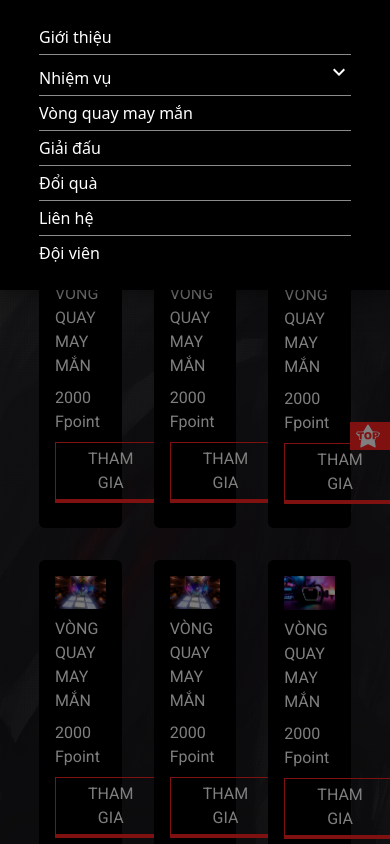
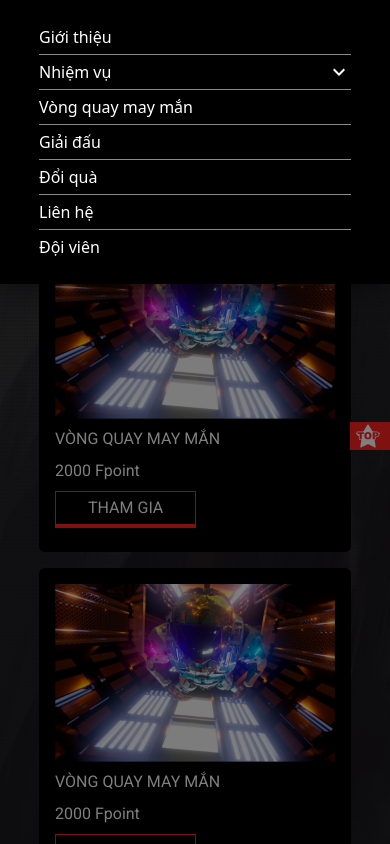
Before and after one commit to TienTein/fumeli, a Next.js app: page /mission in a window 390 px wide. Both pictures are taken after a click on the button 0 px from the left and 20 px from the top of the page. Shown: the top 844 px of the page. Built offline with nearby package versions, Linux system fonts and the light colour scheme.

Commit message:
responsive mission + fixed menu drawler

```diff
--- a/app/components/DrawlerHeader.js
+++ b/app/components/DrawlerHeader.js
@@ -1,5 +1,5 @@
 "use client";
-import React, { useState } from "react";
+import React, { useState, useRef, useEffect } from "react";
 import Link from "next/link";
 import { usePathname } from "next/navigation";
 import { Drawer, IconButton } from "@mui/material";
@@ -9,12 +9,27 @@ import ArrowForwardIosIcon from "@mui/icons-material/ArrowForwardIos";
 
 export default function DrawlerHeader() {
   const pathname = usePathname();
+  const [active, setActive] = useState(false);
 
   const [openDrawer, setOpenDrawer] = useState(false);
-  const [openMissionMenu, setOpenMissionMenu] = useState(false);
-  const handleOpenMissionMenu = () => {
-    setOpenMissionMenu(!openMissionMenu);
-  };
+  const [showMenu, setShowMenu] = useState(false);
+  const menuRef = useRef(null);
+
+  const toggleMenu = () => setShowMenu(true);
+
+  useEffect(() => {
+    const handleOutsideClick = (event) => {
+      if (menuRef.current && !menuRef.current.contains(event.targe)) {
+        setShowMenu(false);
+      }
+    };
+
+    window.addEventListener("mousedown", handleOutsideClick);
+
+    return () => {
+      window.removeEventListener("mousedown", handleOutsideClick);
+    };
+  }, []);
   return (
     <>
       <Drawer
@@ -22,58 +37,57 @@ export default function DrawlerHeader() {
         onClose={() => setOpenDrawer(false)}
         anchor="top"
       >
-        <div className="bg-black text-white px-[10vw] [&>*]:border-b-[#8B8B8B] [&>*]:border-b-[1px] [&>*]:w-full [&>*]:py-[5px] py-[20px]">
+        <div className="bg-black text-white px-[10vw] [&>*]:border-b-[#8B8B8B] [&>*]:border-b [&>*]:w-full [&>*]:py-[5px] py-[20px] [&>a]:block">
           <Link
             href="/introduction"
-            className={`block  ${
+            className={`${
               pathname === "/introduction"
                 ? "border-b-2 border-[#FF2423] text-[#FF2423]"
                 : ""
-            } `}
+            }`}
             aria-current="page"
             onClick={() => setOpenDrawer(false)}
           >
             Giới thiệu
           </Link>
 
-          <button
-            className={`flex justify-between items-baseline transition-[500ms] ${
-              openMissionMenu ? "text-[#FF2423]" : null
-            }`}
-            onClick={handleOpenMissionMenu}
+          <Link
+            onMouseEnter={toggleMenu}
+            className={`${
+              active ? "text-[#FF2423]" : ""
+            } hover:text-[#FF2423] w-full`}
+            href="/mission"
           >
-            Nhiệm vụ{" "}
-            {openMissionMenu ? (
-              <ArrowForwardIosIcon className="text-[16px]" />
-            ) : (
-              <KeyboardArrowDownIcon />
-            )}
-          </button>
+            <div className="w-full flex justify-between items-center">
+              <p className="w-fit p-0 m-0">Nhiệm vụ</p>
+              {showMenu ? (
+                <ArrowForwardIosIcon className="text-[16px]" />
+              ) : (
+                <KeyboardArrowDownIcon />
+              )}
+            </div>
+          </Link>
 
-          {openMissionMenu ? (
-            <div className="pl-[3vh] [&>*]:border-b-[#8B8B8B] [&>*]:border-b-[1px]  [&>*]:w-full [&>*]:py-[5px] border-none">
+          {showMenu && (
+            <ul
+              className="left-0 z-10 border-none marker:[&>*]:cursor-pointer w-48 [&>*]:py-2 [&>*]:ml-3 [&>*]:pr-4 [&>*]:border-b-[#8B8B8B] [&>*]:border-b flex flex-col"
+              ref={menuRef}
+            >
               <Link
-                href="#"
-                className="block"
-                aria-current="page"
-                onClick={() => setOpenDrawer(false)}
+                href="/mission/dailymission"
+                className="hover:text-[#FF2423]"
               >
                 Điểm danh hàng ngày
               </Link>
-              <Link
-                href="#"
-                className="block"
-                aria-current="page"
-                onClick={() => setOpenDrawer(false)}
-              >
+              <Link href="#" className="hover:text-[#FF2423]">
                 Mời bạn nhận quà
               </Link>
-            </div>
-          ) : null}
+            </ul>
+          )}
 
           <Link
             href="#"
-            className="block"
+            className=""
             aria-current="page"
             onClick={() => setOpenDrawer(false)}
           >
@@ -82,7 +96,7 @@ export default function DrawlerHeader() {
 
           <Link
             href="#"
-            className="block"
+            className=""
             aria-current="page"
             onClick={() => setOpenDrawer(false)}
           >
@@ -91,7 +105,7 @@ export default function DrawlerHeader() {
 
           <Link
             href="#"
-            className="block"
+            className=""
             aria-current="page"
             onClick={() => setOpenDrawer(false)}
           >
@@ -100,7 +114,7 @@ export default function DrawlerHeader() {
 
           <Link
             href="/contact"
-            className={`block  ${
+            className={`${
               pathname === "/contact"
                 ? "border-b-2 border-[#FF2423] text-[#FF2423]"
                 : ""
@@ -113,7 +127,7 @@ export default function DrawlerHeader() {
 
           <Link
             href="#"
-            className="block border-none"
+            className="border-none"
             aria-current="page"
             onClick={() => setOpenDrawer(false)}
           >
--- a/app/components/GLPagination.js
+++ b/app/components/GLPagination.js
@@ -1,6 +1,6 @@
 "use client";
 
-import React from "react";
+import React, { useEffect } from "react";
 import { Pagination, PaginationItem } from "@mui/material";
 import { makeStyles } from "@mui/styles";
 
@@ -26,6 +26,7 @@ const useStyles = makeStyles((theme) => ({
 }));
 
 const GLPagination = ({ pageCount, setPage }) => {
+  console.log(pageCount);
   const classes = useStyles();
   const handlePageChange = (e, page) => {
     // console.log("page", page);
--- a/app/components/MiniGames.tsx
+++ b/app/components/MiniGames.tsx
@@ -115,7 +115,7 @@ export default function MiniGames() {
           </div>
         )}
 
-        <GLPagination pages={pages} setPage={setPage} />
+        <GLPagination pageCount={pages} setPage={setPage} />
       </div>
     </div>
   );
--- a/app/components/NavbarLink.tsx
+++ b/app/components/NavbarLink.tsx
@@ -61,15 +61,21 @@ export default function NavbarLink({ isMatchLG }: { isMatchLG: boolean }) {
 
           {showMenu && (
             <ul
-              className="absolute top-[100%] rounded-md left-0 z-10 bg-white text-black [&>*]:cursor-pointer w-48 [&>*]:py-2 [&>*]:pl-3 [&>*]:pr-4"
+              className="absolute top-[100%] rounded-md left-0 z-10 bg-white text-black [&>*]:cursor-pointer w-48 [&>*]:py-2 [&>*]:pl-3 [&>*]:pr-4 [&>*]:block"
               ref={menuRef}
             >
-              <li className="hover:text-[#FF2423] hover:bg-[#F5F5F5] rounded-t-md">
+              <Link
+                href="/mission/dailymission"
+                className="hover:text-[#FF2423] hover:bg-[#F5F5F5] rounded-t-md"
+              >
                 Điểm danh hàng ngày
-              </li>
-              <li className="hover:text-[#FF2423] hover:bg-[#F5F5F5] rounded-b-md">
+              </Link>
+              <Link
+                href="#"
+                className="hover:text-[#FF2423] hover:bg-[#F5F5F5] rounded-b-md"
+              >
                 Mời bạn nhận quà
-              </li>
+              </Link>
             </ul>
           )}
         </div>
--- a/app/components/Videos.tsx
+++ b/app/components/Videos.tsx
@@ -9,7 +9,6 @@ export default function Videos() {
   const pathname = usePathname();
   const theme = useTheme();
   const isMatchMD = useMediaQuery(theme.breakpoints.down("md"));
-  console.log(pathname);
 
   return (
     <div className="w-screen h-fit relative text-white videos">
--- a/app/mission/DailyMissions.js
+++ b/app/mission/DailyMissions.js
@@ -1,33 +1,51 @@
 "use client";
-import React, { useState } from "react";
+import React, { useEffect, useState, useMemo } from "react";
 import Image from "next/image";
 import DailyBg from "../../public/images/bg-top 1.png";
 import DailyItem1 from "../../public/images/another/dailymission-item1.png";
 import DailyItem2 from "../../public/images/another/dailymission-item2.png";
 import GLPagination from "../components/GLPagination";
+import { useMediaQuery, useTheme } from "@mui/material";
 
 export default function DailyMissions() {
-  const datas = [
+  const theme = useTheme();
+  const isMatchMD = useMediaQuery(theme.breakpoints.down("md"));
+  const datas = useMemo(
+    () => [
       DailyItem1,
       DailyItem1,
       DailyItem2,
       DailyItem1,
-    DailyItem1,
-    DailyItem2,
-    DailyItem2,
       DailyItem2,
       DailyItem1,
       DailyItem2,
       DailyItem2,
       DailyItem1,
-  ];
+      DailyItem2,
+      DailyItem1,
+      DailyItem2,
+    ],
+    []
+  );
   const [page, setPage] = useState(1);
-  const itemsPerPage = 6;
+  const [itemsPerPage, setItemsPerPage] = useState(6);
+
   const start = (page - 1) * itemsPerPage;
   const end = start + itemsPerPage;
-
   const newDatas = datas.slice(start, end);
   const pageCount = Math.ceil(datas.length / itemsPerPage);
+
+  useEffect(() => {
+    if (isMatchMD) {
+      setItemsPerPage(3);
+    } else if (!isMatchMD) {
+      const newPageCount = Math.ceil(datas.length / 6);
+      if (newPageCount < page) {
+        setPage(2);
+      }
+      setItemsPerPage(6);
+    }
+  }, [isMatchMD, datas, page]);
 
   return (
     <div className="w-full h-full py-[8vh] px-[10vw] relative z-10">
@@ -36,7 +54,11 @@ export default function DailyMissions() {
         alt=""
         className="w-full h-full absolute -z-10 top-0 left-0"
       />
-      <div className="grid grid-cols-3 gap-8 text-white [&>div]:bg-black [&>div]:rounded-md [&>div]:p-4 [&>div>*]:mb-2 [&>div>p]:uppercase">
+      <div
+        className={`grid ${
+          isMatchMD ? "grid-cols-1 w-fit mx-auto gap-4" : "grid-cols-3 gap-8"
+        }  text-white [&>div]:bg-black [&>div]:rounded-md [&>div]:p-4 [&>div>*]:mb-2 [&>div>p]:uppercase`}
+      >
         {newDatas &&
           newDatas.map((data, idx) => (
             <div className="flex flex-col" key={idx}>
--- /dev/null
+++ b/app/mission/dailymission/page.tsx
@@ -0,0 +1,18 @@
+import Image from "next/image";
+import DailyBg from "../../../public/images/bg-top 1.png";
+import DailyTitle from "../../../public/images/another/bgDailyMission.png";
+
+export default function page() {
+  return (
+    <div>
+      <div className="w-screen relative z-10">
+        <Image
+          src={DailyBg}
+          alt=""
+          className="w-full h-full absolute top-0 left-0"
+        />
+        <Image src={DailyTitle} alt="" className="w-full h-full" />
+      </div>
+    </div>
+  );
+}
```
Also changed, not shown: public/images/another/bgDailyMission.png (added). Lines whose indentation alone changed are shown as unchanged.
